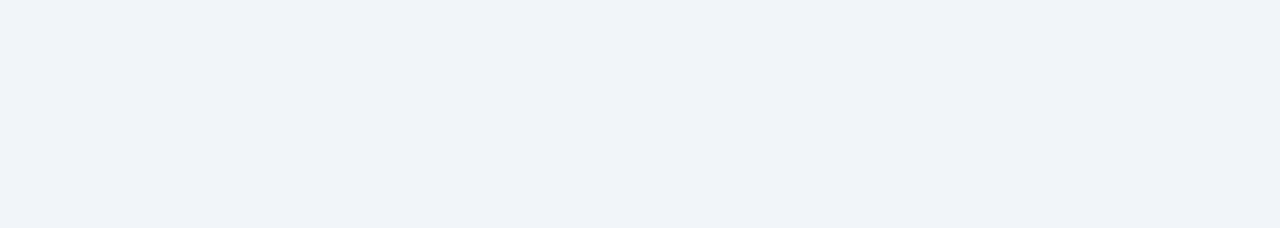
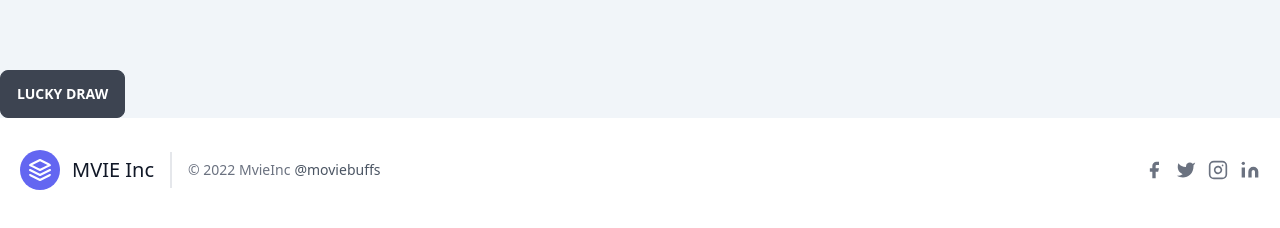
Before and after one commit to harikrishkk/shopping-cart, a React (Create React App) app: page / in a window 1280 px wide. Shown: the part 596-824 px from the top of the page. Built offline with nearby package versions, Linux system fonts and the light colour scheme.

Commit message:
commit 7: Fragments and Portals

```diff
--- a/public/index.html
+++ b/public/index.html
@@ -29,6 +29,7 @@
   <body>
     <noscript>You need to enable JavaScript to run this app.</noscript>
     <div id="root"></div>
+    <div id="modal-popup"></div>
     <!--
       This HTML file is a template.
       If you open it directly in the browser, you will see an empty page.
--- a/src/App.js
+++ b/src/App.js
@@ -2,7 +2,9 @@
 import MovieCard from './components/MovieCard';
 import Navbar from './components/Navbar';
 import NotificationBar from './components/NotificationBar';
-import { useState } from 'react';
+import Footer from './components/Footer';
+import LuckyDraw from './components/LuckyDraw';
+import { Fragment, useState } from 'react';
 
 const MOVIES = [
   {
@@ -39,10 +41,12 @@
   const handleClose = () => {
     setSelectedMovie(null);
   };
+
   return (
-    <div className="bg-slate-100">
+    <Fragment>
+      <div className="bg-slate-100 min-h-screen flex grow flex-col">
         <Navbar />
-      <div className="container mx-auto min-h-screen">
+        <div className="container mx-auto grow">
           {selectedMovie && (
             <NotificationBar
               onClose={handleClose}
@@ -65,8 +69,13 @@
               </div>
             </div>
           </section>
+
+          <LuckyDraw userName="John Doe" />
         </div>
+
+        <Footer />
       </div>
+    </Fragment>
   );
 }
 
--- /dev/null
+++ b/src/components/Footer.js
@@ -0,0 +1,95 @@
+import React from 'react';
+
+const Footer = () => {
+  return (
+    <footer className="text-gray-600 body-font bg-white">
+      <div className="container px-5 py-8 mx-auto flex items-center sm:flex-row flex-col">
+        <a className="flex title-font font-medium items-center md:justify-start justify-center text-gray-900">
+          <svg
+            xmlns="http://www.w3.org/2000/svg"
+            fill="none"
+            stroke="currentColor"
+            strokeLinecap="round"
+            strokeLinejoin="round"
+            strokeWidth="2"
+            className="w-10 h-10 text-white p-2 bg-indigo-500 rounded-full"
+            viewBox="0 0 24 24"
+          >
+            <path d="M12 2L2 7l10 5 10-5-10-5zM2 17l10 5 10-5M2 12l10 5 10-5"></path>
+          </svg>
+          <span className="ml-3 text-xl">MVIE Inc</span>
+        </a>
+        <p className="text-sm text-gray-500 sm:ml-4 sm:pl-4 sm:border-l-2 sm:border-gray-200 sm:py-2 sm:mt-0 mt-4">
+          © 2022 MvieInc
+          <a
+            href="https://twitter.com/knyttneve"
+            className="text-gray-600 ml-1"
+            rel="noopener noreferrer"
+            target="_blank"
+          >
+            @moviebuffs
+          </a>
+        </p>
+        <span className="inline-flex sm:ml-auto sm:mt-0 mt-4 justify-center sm:justify-start">
+          <a className="text-gray-500">
+            <svg
+              fill="currentColor"
+              strokeLinecap="round"
+              strokeLinejoin="round"
+              strokeWidth="2"
+              className="w-5 h-5"
+              viewBox="0 0 24 24"
+            >
+              <path d="M18 2h-3a5 5 0 00-5 5v3H7v4h3v8h4v-8h3l1-4h-4V7a1 1 0 011-1h3z"></path>
+            </svg>
+          </a>
+          <a className="ml-3 text-gray-500">
+            <svg
+              fill="currentColor"
+              strokeLinecap="round"
+              strokeLinejoin="round"
+              strokeWidth="2"
+              className="w-5 h-5"
+              viewBox="0 0 24 24"
+            >
+              <path d="M23 3a10.9 10.9 0 01-3.14 1.53 4.48 4.48 0 00-7.86 3v1A10.66 10.66 0 013 4s-4 9 5 13a11.64 11.64 0 01-7 2c9 5 20 0 20-11.5a4.5 4.5 0 00-.08-.83A7.72 7.72 0 0023 3z"></path>
+            </svg>
+          </a>
+          <a className="ml-3 text-gray-500">
+            <svg
+              fill="none"
+              stroke="currentColor"
+              strokeLinecap="round"
+              strokeLinejoin="round"
+              strokeWidth="2"
+              className="w-5 h-5"
+              viewBox="0 0 24 24"
+            >
+              <rect width="20" height="20" x="2" y="2" rx="5" ry="5"></rect>
+              <path d="M16 11.37A4 4 0 1112.63 8 4 4 0 0116 11.37zm1.5-4.87h.01"></path>
+            </svg>
+          </a>
+          <a className="ml-3 text-gray-500">
+            <svg
+              fill="currentColor"
+              stroke="currentColor"
+              strokeLinecap="round"
+              strokeLinejoin="round"
+              strokeWidth="0"
+              className="w-5 h-5"
+              viewBox="0 0 24 24"
+            >
+              <path
+                stroke="none"
+                d="M16 8a6 6 0 016 6v7h-4v-7a2 2 0 00-2-2 2 2 0 00-2 2v7h-4v-7a6 6 0 016-6zM2 9h4v12H2z"
+              ></path>
+              <circle cx="4" cy="4" r="2" stroke="none"></circle>
+            </svg>
+          </a>
+        </span>
+      </div>
+    </footer>
+  );
+};
+
+export default Footer;
--- /dev/null
+++ b/src/components/LuckyDraw.js
@@ -0,0 +1,42 @@
+import React, { useState } from 'react';
+import ReactDOM from 'react-dom';
+
+const LuckyDraw = ({ userName }) => {
+  const [isOpen, setIsOpen] = useState(false);
+  const toggleModal = () => {
+    setIsOpen((open) => !open);
+  };
+  const classes = isOpen ? 'modal modal-open' : 'modal';
+  const content = (
+    <div className={classes}>
+      <div className="modal-box">
+        <h3 className="font-bold text-lg">Congratulations {userName} !</h3>
+        <p className="py-4">
+          You've won yourself a matinee ticket for a movie of your choice. Reach
+          out to us with within 7 days to redeem the offer.
+        </p>
+        <div className="modal-action">
+          <label onClick={toggleModal} htmlFor="my-modal" className="btn">
+            Close
+          </label>
+        </div>
+      </div>
+    </div>
+  );
+  return (
+    <div>
+      <label
+        onClick={toggleModal}
+        htmlFor="my-modal"
+        className="btn modal-button"
+      >
+        Lucky Draw
+      </label>
+      {/* <input type="checkbox" id="my-modal" className="modal-toggle" /> */}
+      {isOpen &&
+        ReactDOM.createPortal(content, document.getElementById('modal-popup'))}
+    </div>
+  );
+};
+
+export default LuckyDraw;
```
Also changed, not shown: 1 other file (tests, documents, lock files or other folders). Lines whose indentation alone changed are shown as unchanged.
